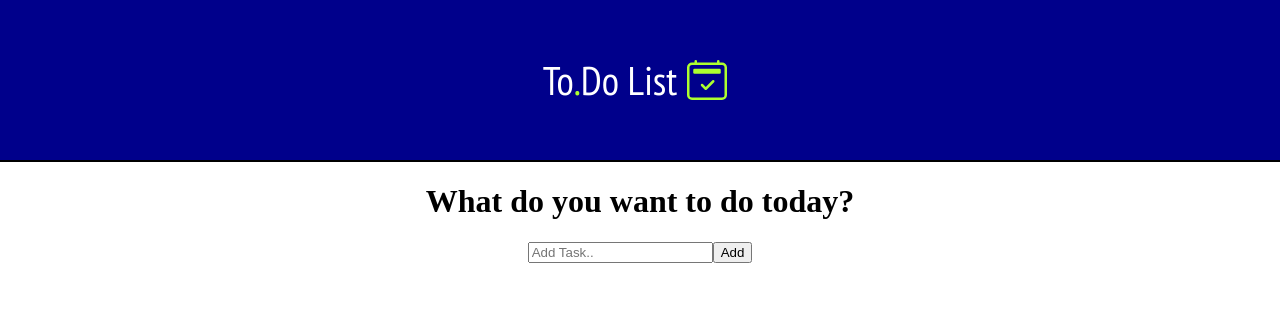
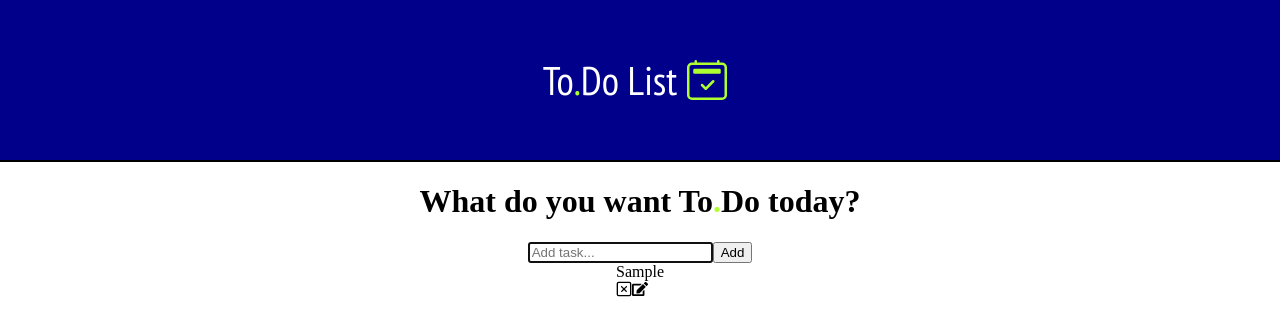
Before and after one commit to TicianneDias/to-do-list-react, a React (Vite) app: page / in a window 1280 px wide. Both pictures are taken after typing "Sample" into the empty fields and a click on the button "Add". Shown: the top 336 px of the page. Built offline with nearby package versions, Linux system fonts and the light colour scheme.

Commit message:
create and change: functions to remove, update and complete To Do

```diff
--- a/src/components/ToDo/ToDo.jsx
+++ b/src/components/ToDo/ToDo.jsx
@@ -0,0 +1,46 @@
+import React, {useState} from 'react'
+import ToDoForm from '../ToDoForm/ToDoForm';
+import { CgCloseR } from 'react-icons/cg';
+import { FaEdit } from 'react-icons/fa';
+
+const ToDo = ({ todos, completeTodo, removeTodo, updateTodo }) => {
+  const [edit, setEdit] = useState({
+    id: null,
+    value: ''
+  });
+
+  const submitUpdate = value => {
+    updateTodo(edit.id, value);
+    setEdit({
+      id: null,
+      value: ''
+    });
+  };
+
+  if (edit.id) {
+    return <ToDoForm edit={edit} onSubmit={submitUpdate} />;
+  }
+
+  return todos.map((todo, index) => (
+    <div
+      className={todo.isComplete ? 'todo-row complete' : 'todo-row'}
+      key={index}
+    >
+      <div key={todo.id} onClick={() => completeTodo(todo.id)}>
+        {todo.text}
+      </div>
+      <div className='icons'>
+        <CgCloseR
+          onClick={() => removeTodo(todo.id)}
+          className='delete-icon'
+        />
+        <FaEdit
+          onClick={() => setEdit({ id: todo.id, value: todo.text })}
+          className='edit-icon'
+        />
+      </div>
+    </div>
+  ));
+};
+
+export default ToDo
--- a/src/components/ToDoForm/ToDoForm.jsx
+++ b/src/components/ToDoForm/ToDoForm.jsx
@@ -1,36 +1,60 @@
-import React, {useState} from 'react'
+import React, {useState, useEffect, useRef} from 'react'
 import { Form, Button } from './style';
 
 const ToDoForm = (props) => {
-    const[input, setInput] = useState('');
+    const [input, setInput] = useState(props.edit ? props.edit.value : '');
+
+    const inputRef = useRef(null);
+
+    useEffect(() => {
+      inputRef.current.focus();
+    });
 
     const handleChange = e => {
       setInput(e.target.value);
-    }
+    };
 
     const handleSubmit = e => {
       e.preventDefault();
 
       props.onSubmit({
-            id: Math.floor(Math.random() * 1000),
+        id: Math.floor(Math.random() * 10000),
         text: input
-        })
-
+      });
       setInput('');
-    }
-
+    };
 
   return (
     <Form onSubmit={handleSubmit}>
+      {props.edit ? (
+        <>
           <input
-            type="text"
-            placeholder='Add Task..'
+            placeholder='Update your item'
             value={input}
+            onChange={handleChange}
             name='text'
-            onChange={handleChange}/>
-        <Button>
+            ref={inputRef}
+            className='todo-input edit'
+          />
+          <Button onClick={handleSubmit} className='todo-button edit'>
+            Update
+          </Button>
+        </>
+      ) : (
+        <>
+          <input
+            placeholder='Add task...'
+            value={input}
+            onChange={handleChange}
+            name='text'
+            className='todo-input'
+            ref={inputRef}
+          />
+          <Button onClick={handleSubmit} className='todo-button'>
             Add
           </Button>
+        </>
+      )}
     </Form>
   )
 }
--- a/src/components/ToDoList/ToDoList.jsx
+++ b/src/components/ToDoList/ToDoList.jsx
@@ -1,8 +1,9 @@
 import React, {useState} from 'react'
 import ToDoForm from '../ToDoForm/ToDoForm'
+import ToDo from '../ToDo/ToDo'
 import { ToDoDiv } from './style';
 
-const ToDo = () => {
+const ToDoList = () => {
     const [todos, setTodos] = useState([]);
 
     const addTodo = todo => {
@@ -16,13 +17,43 @@
       console.log(...todos);
     };
 
+    const updateTodo = (todoId, newValue) => {
+      if (!newValue.text || /^\s*$/.test(newValue.text)) {
+        return;
+      }
+
+      setTodos(prev => prev.map(item => (item.id === todoId ? newValue : item)));
+    };
+
+    const removeTodo = id => {
+      const removedArr = [...todos].filter(todo => todo.id !== id);
+
+      setTodos(removedArr);
+    };
+
+    const completeTodo = id => {
+      let updatedTodos = todos.map(todo => {
+        if (todo.id === id) {
+          todo.isComplete = !todo.isComplete;
+        }
+        return todo;
+      });
+      setTodos(updatedTodos);
+    };
+
   return (
 
     <ToDoDiv>
-        <h1>What do you want to do today?</h1>
+        <h1>What do you want To<span>.</span>Do today?</h1>
         <ToDoForm onSubmit={addTodo} />
+        <ToDo
+          todos={todos}
+          completeTodo={completeTodo}
+          removeTodo={removeTodo}
+          updateTodo={updateTodo}
+        />
     </ToDoDiv>
   )
 }
 
-export default ToDo
+export default ToDoList
--- a/src/components/ToDoList/style.jsx
+++ b/src/components/ToDoList/style.jsx
@@ -5,5 +5,7 @@
     flex-direction: column;
     justify-content: center;
     align-items: center;
-
+    span {
+        color: greenyellow;
+    }
 `;
```
Lines whose indentation alone changed are shown as unchanged.
